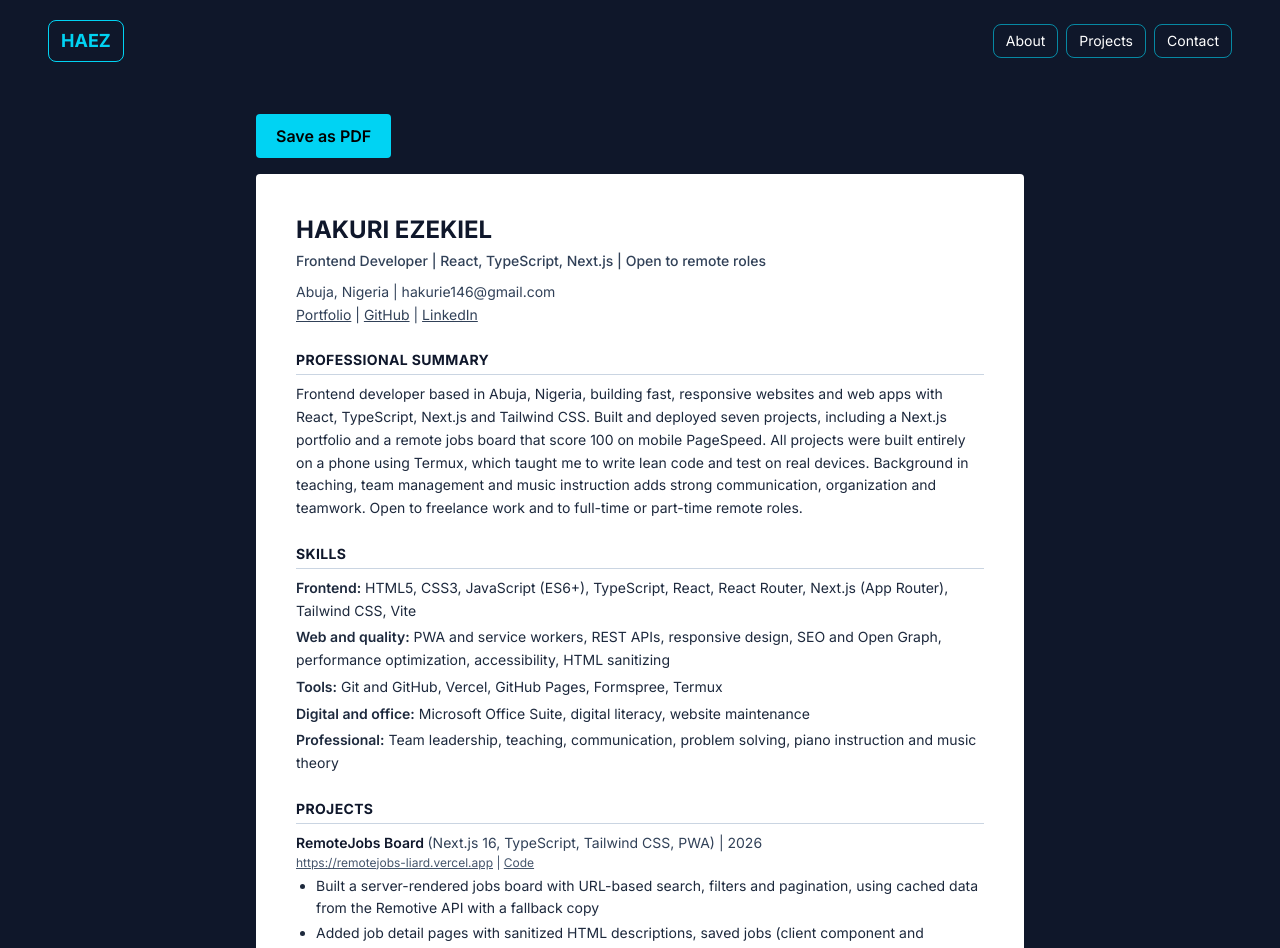
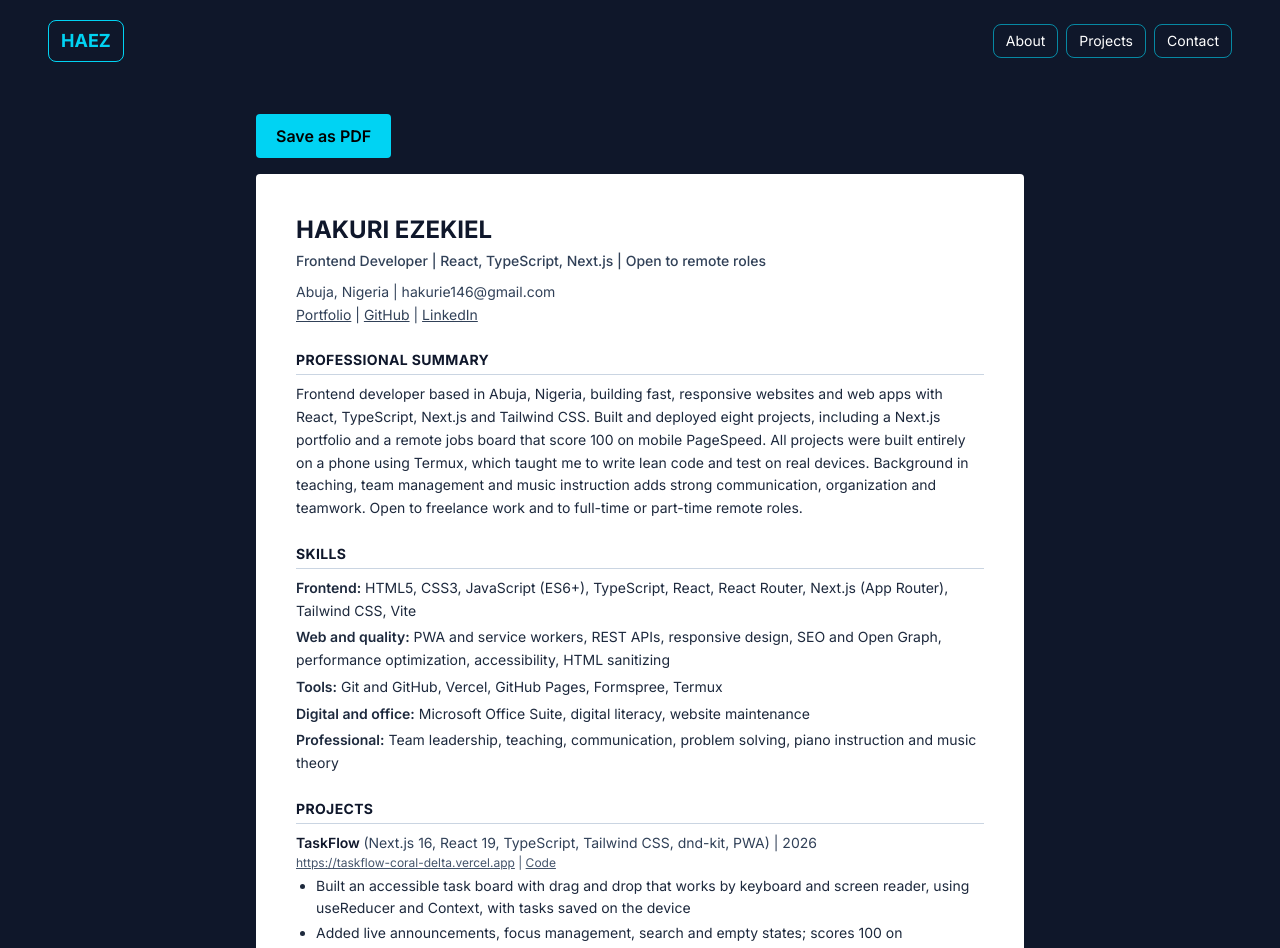
Before and after one commit to Haez0004/haez-portfolio, a Next.js app: page /cv in a window 1280 px wide. Shown: the top 948 px of the page. Built offline with nearby package versions, Linux system fonts and the light colour scheme.

Commit message:
Add TaskFlow to projects and CV, fix not-found apostrophe

```diff
--- a/app/not-found.tsx
+++ b/app/not-found.tsx
@@ -4,7 +4,7 @@ export default function NotFound() {
   return (
     <section className="max-w-3xl mx-auto px-6 md:px-12 py-24 text-center">
       <h1 className="text-6xl font-bold text-cyan-400">404</h1>
-      <p className="mt-4 text-slate-300">This page doesn't exist.</p>
+      <p className="mt-4 text-slate-300">This page doesn&apos;t exist.</p>
       <Link
         href="/"
         className="inline-block mt-6 bg-cyan-400 text-black px-5 py-2.5 rounded font-semibold"
--- a/data/cv.ts
+++ b/data/cv.ts
@@ -23,7 +23,7 @@ export const cv = {
   github: "https://github.com/Haez0004",
   linkedin: "https://www.linkedin.com/in/hakuri-ezekiel-787a34336",
   summary:
-    "Frontend developer based in Abuja, Nigeria, building fast, responsive websites and web apps with React, TypeScript, Next.js and Tailwind CSS. Built and deployed seven projects, including a Next.js portfolio and a remote jobs board that score 100 on mobile PageSpeed. All projects were built entirely on a phone using Termux, which taught me to write lean code and test on real devices. Background in teaching, team management and music instruction adds strong communication, organization and teamwork. Open to freelance work and to full-time or part-time remote roles.",
+    "Frontend developer based in Abuja, Nigeria, building fast, responsive websites and web apps with React, TypeScript, Next.js and Tailwind CSS. Built and deployed eight projects, including a Next.js portfolio and a remote jobs board that score 100 on mobile PageSpeed. All projects were built entirely on a phone using Termux, which taught me to write lean code and test on real devices. Background in teaching, team management and music instruction adds strong communication, organization and teamwork. Open to freelance work and to full-time or part-time remote roles.",
   skills: [
     ["Frontend", "HTML5, CSS3, JavaScript (ES6+), TypeScript, React, React Router, Next.js (App Router), Tailwind CSS, Vite"],
     ["Web and quality", "PWA and service workers, REST APIs, responsive design, SEO and Open Graph, performance optimization, accessibility, HTML sanitizing"],
@@ -32,6 +32,20 @@ export const cv = {
     ["Professional", "Team leadership, teaching, communication, problem solving, piano instruction and music theory"],
   ] as [string, string][],
   projects: [
+
+    {
+      title: "TaskFlow",
+      tech: "Next.js 16, React 19, TypeScript, Tailwind CSS, dnd-kit, PWA",
+      year: "2026",
+      live: "https://taskflow-coral-delta.vercel.app",
+      code: "https://github.com/Haez0004/taskflow-",
+      bullets: [
+        "Built an accessible task board with drag and drop that works by keyboard and screen reader, using useReducer and Context, with tasks saved on the device",
+        "Added live announcements, focus management, search and empty states; scores 100 on Accessibility, Best Practices and SEO on Lighthouse",
+        "Made it an installable PWA with offline support, covered by Vitest tests",
+      ],
+    },
+
     {
       title: "RemoteJobs Board",
       tech: "Next.js 16, TypeScript, Tailwind CSS, PWA",
--- a/data/projects.ts
+++ b/data/projects.ts
@@ -71,4 +71,13 @@ export const projects: Project[] = [
     live: "https://remotejobs-liard.vercel.app",
     code: "https://github.com/Haez0004/remotejobs",
   },
+  {
+    slug: "taskflow",
+    title: "TaskFlow",
+    description:
+      "Accessible task board with drag and drop that works by keyboard and screen reader. Search, live announcements, tasks saved on the device, installable PWA that works offline. Scores 100 on Lighthouse Accessibility, Best Practices and SEO.",
+    tech: ["Next.js", "TypeScript", "Tailwind", "dnd-kit", "PWA"],
+    live: "https://taskflow-coral-delta.vercel.app",
+    code: "https://github.com/Haez0004/taskflow-",
+  },
 ]
```
